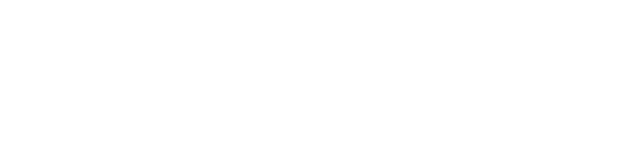
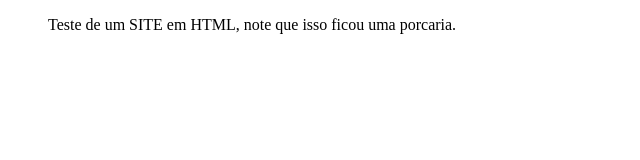
Before and after one commit to ImEXPLO/imexplo.github.io, a plain HTML site: page index.html in a window 1280 px wide. Shown: the whole page, without its empty margins (0-640 px from the left). Drawn offline with Linux system fonts and the light colour scheme.

Commit message:
3o commit

```diff
--- a/index.html
+++ b/index.html
@@ -6,6 +6,8 @@
     <title>JORGE</title>
 </head>
 <body>
-    <title>JORGE</title>
+    <header>
+        <ul>Teste de um SITE em HTML, note que isso ficou uma porcaria.</ul>
+    </header>
 </body>
 </html>
```
